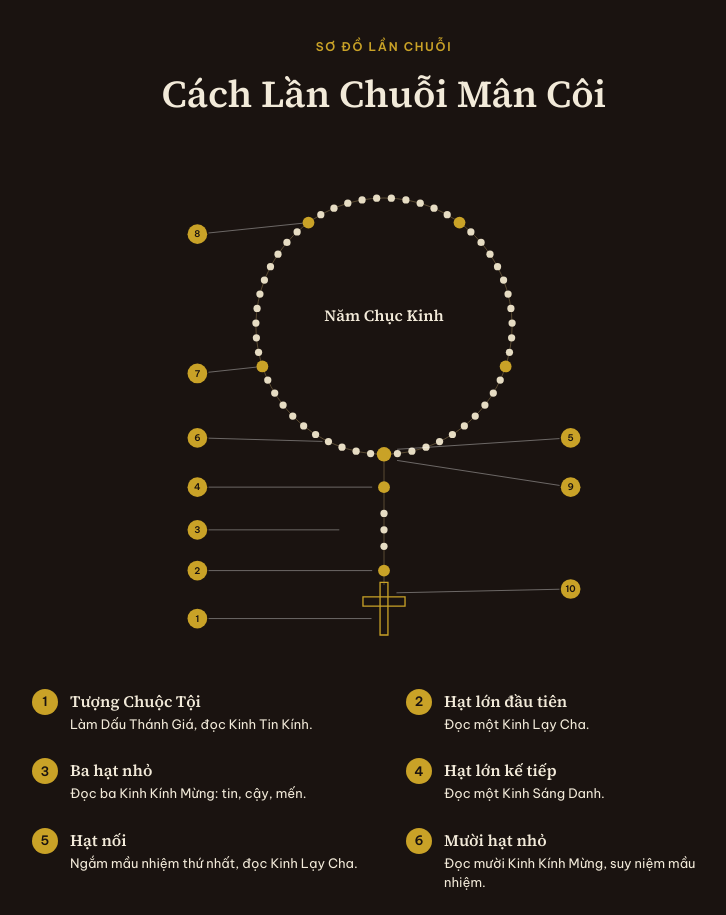
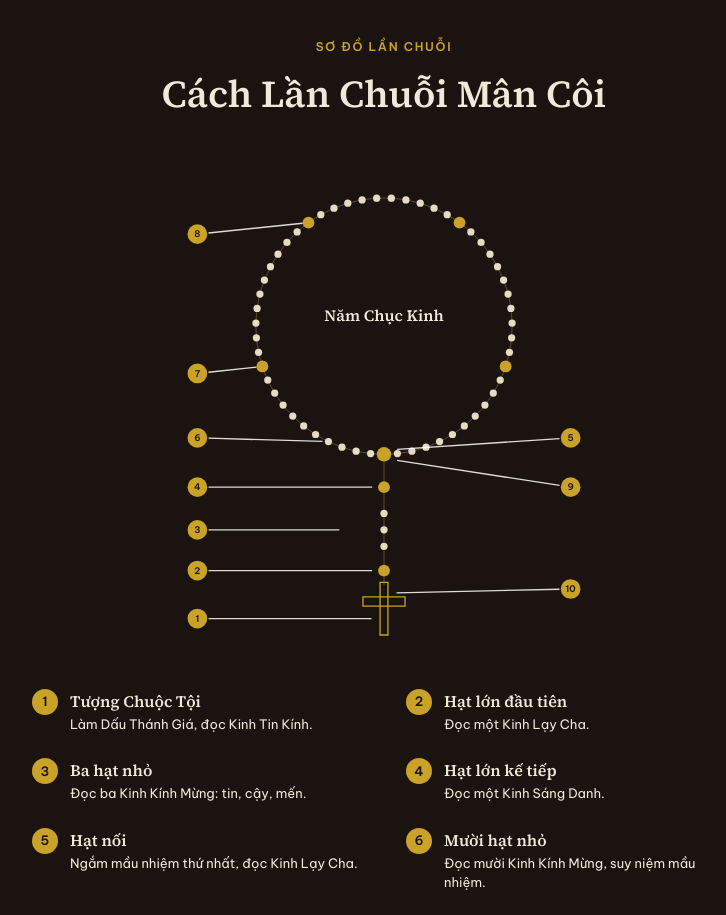
Before and after one commit to minhofgod/visual-rosary, a React (Vite) app: page / in a window 1280 px wide. Shown: the part 820-1735 px from the top of the page, without its empty margins (256-982 px from the left). Built offline with nearby package versions, Linux system fonts and the light colour scheme.

Commit message:
Thicken the diagram's callout lines further
1px at 55% white was still too faint. Bumped to 2px at 85% white (2.5px
gold when active).

```diff
--- a/src/components/RosaryDiagram.tsx
+++ b/src/components/RosaryDiagram.tsx
@@ -224,8 +224,8 @@ export function RosaryDiagram({ displayLang }: Props) {
                   y1={c.ly + uy * 17}
                   x2={c.tx - ux * 9}
                   y2={c.ty - uy * 9}
-                  stroke={isActive ? GOLD : 'rgba(255, 255, 255, 0.55)'}
-                  strokeWidth={isActive ? 1.5 : 1}
+                  stroke={isActive ? GOLD : 'rgba(255, 255, 255, 0.85)'}
+                  strokeWidth={isActive ? 2.5 : 2}
                 />
                 <circle cx={c.lx} cy={c.ly} r={isActive ? 17 : 15} fill={GOLD} style={{ transition: 'r 0.15s ease' }} />
                 <text x={c.lx} y={c.ly} dy="0.36em" textAnchor="middle" className="rosary-diagram-badge-num">
```
